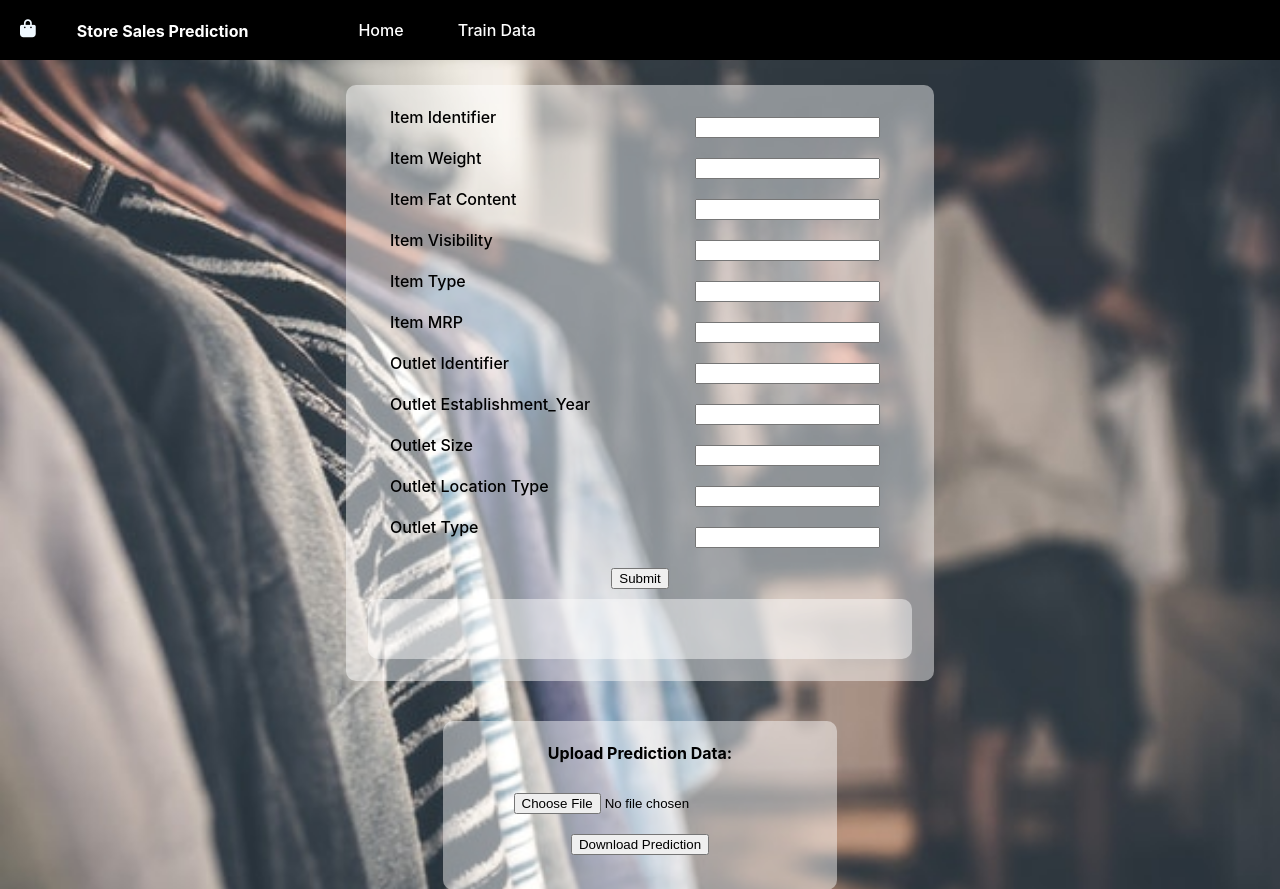
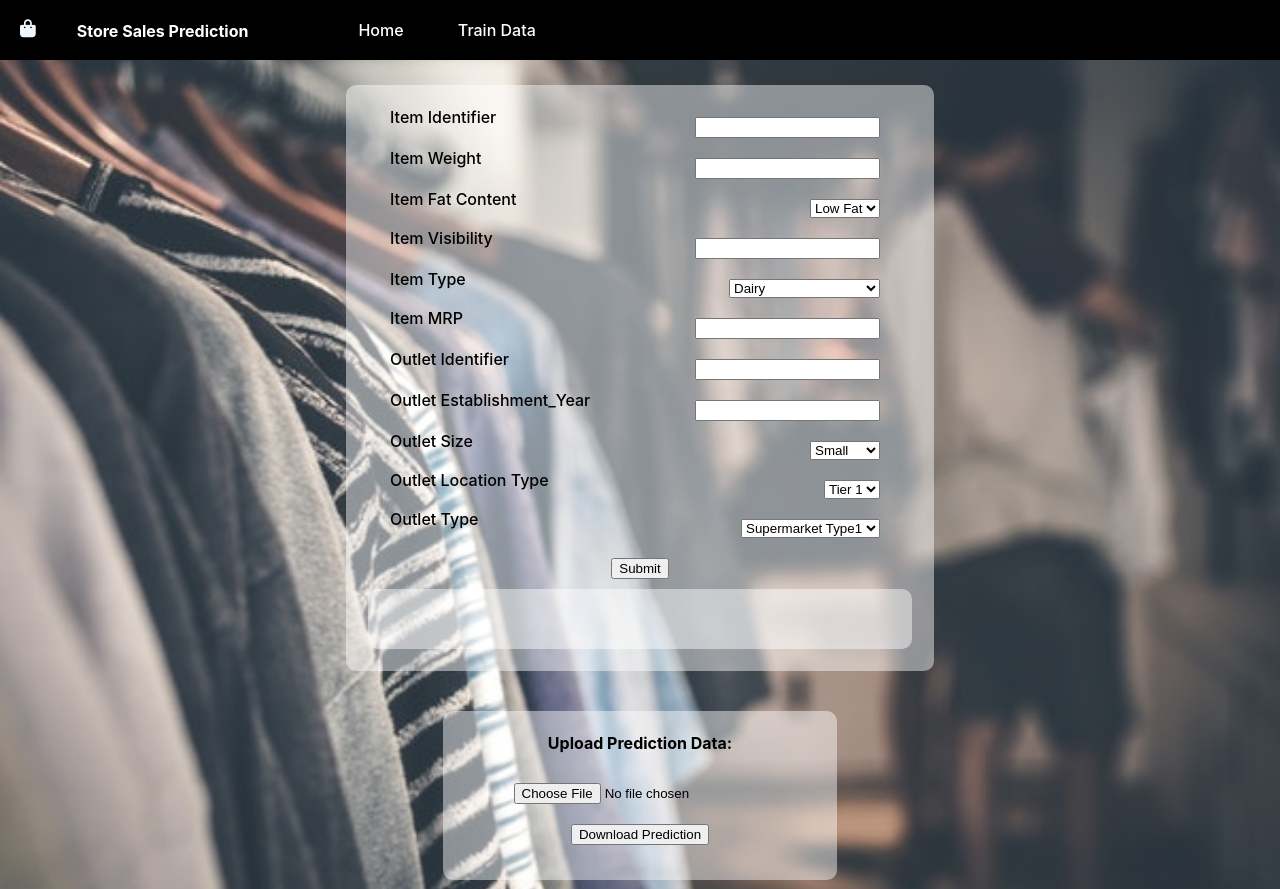
Before and after one commit to shubhamgantayat/StoreSalesPrediction, a Flask app: page / in a window 1280 px wide. Shown: the top 889 px of the page. Run offline with Flask 2, Linux system fonts and the light colour scheme; some libraries are stand-ins or nearby versions.

Commit message:
final deploy

```diff
--- a/static/styles.css
+++ b/static/styles.css
@@ -129,3 +129,7 @@ input{
 .submit{
   margin: auto;
 }
+
+.para select {
+  margin: 10px;
+}
--- a/templates/home_page.html
+++ b/templates/home_page.html
@@ -39,7 +39,11 @@
         </div>
         <div class="para">
           <div><label>Item Fat Content</label></div>
-          <input type="text" name="Item_Fat_Content" id="Item_Fat_Content"><br>
+<!--          <input type="text" name="Item_Fat_Content" id="Item_Fat_Content"><br>-->
+          <select id="Item_Fat_Content" name="Item_Fat_Content">
+          <option value="Low Fat">Low Fat</option>
+          <option value="Regular">Regular</option>
+        </select>
         </div>
         <div class="para">
           <div><label>Item Visibility</label></div>
@@ -47,7 +51,25 @@
         </div>
         <div class="para">
           <div><label>Item Type</label></div>
-          <input type="text" name="Item_Type" id="Item_Type"><br>
+<!--          <input type="text" name="Item_Type" id="Item_Type"><br>-->
+          <select id="Item_Type" name="Item_Type">
+          <option value="Dairy">Dairy</option>
+          <option value="Soft Drinks">Soft Drinks</option>
+          <option value="Meat">Meat</option>
+          <option value="Fruits and Vegetables">Fruits and Vegetables</option>
+          <option value="Household">Household</option>
+          <option value="Baking Goods">Baking Goods</option>
+          <option value="Snack Foods">Snack Foods</option>
+          <option value="Frozen Foods">Frozen Foods</option>
+          <option value="Breakfast">Breakfast</option>
+          <option value="Health and Hygiene">Health and Hygiene</option>
+          <option value="Hard Drinks">Hard Drinks</option>
+          <option value="Canned">Canned</option>
+          <option value="Breads">Breads</option>
+          <option value="Starchy Foods">Starchy Foods</option>
+          <option value="Others">Others</option>
+          <option value="Seafood">Seafood</option>
+        </select>
         </div>
         <div class="para">
           <div><label>Item MRP</label></div>
@@ -63,15 +85,31 @@
         </div>
         <div class="para">
           <div><label>Outlet Size</label></div>
-          <input type="text" name="Outlet_Size" id="Outlet_Size"><br>
+<!--          <input type="text" name="Outlet_Size" id="Outlet_Size"><br>-->
+          <select id="Outlet_Size" name="Outlet_Size">
+            <option value="Small">Small</option>
+            <option value="Medium">Medium</option>
+            <option value="High">High</option>
+        </select>
         </div>
         <div class="para">
           <div><label>Outlet Location Type</label></div>
-          <input type="text" name="Outlet_Location_Type" id="Outlet_Location_Type"><br>
+<!--          <input type="text" name="Outlet_Location_Type" id="Outlet_Location_Type"><br>-->
+          <select id="Outlet_Location_Type" name="Outlet_Location_Type">
+            <option value="Tier 1">Tier 1</option>
+            <option value="Tier 2">Tier 2</option>
+            <option value="Tier 3">Tier 3</option>
+        </select>
         </div>
         <div class="para">
           <div><label>Outlet Type</label></div>
-          <input type="text" name="Outlet_Type" id="Outlet_Type"><br>
+<!--          <input type="text" name="Outlet_Type" id="Outlet_Type"><br>-->
+          <select id="Outlet_Type" name="Outlet_Type">
+            <option value="Supermarket Type1">Supermarket Type1</option>
+            <option value="Supermarket Type2">Supermarket Type2</option>
+            <option value="Supermarket Type3">Supermarket Type1</option>
+            <option value="Grocery Store">Grocery Store</option>
+        </select>
         </div>
         <center><input type="submit"></center>
       </form>
```
Also changed, not shown: flask_monitoringdashboard.db.
